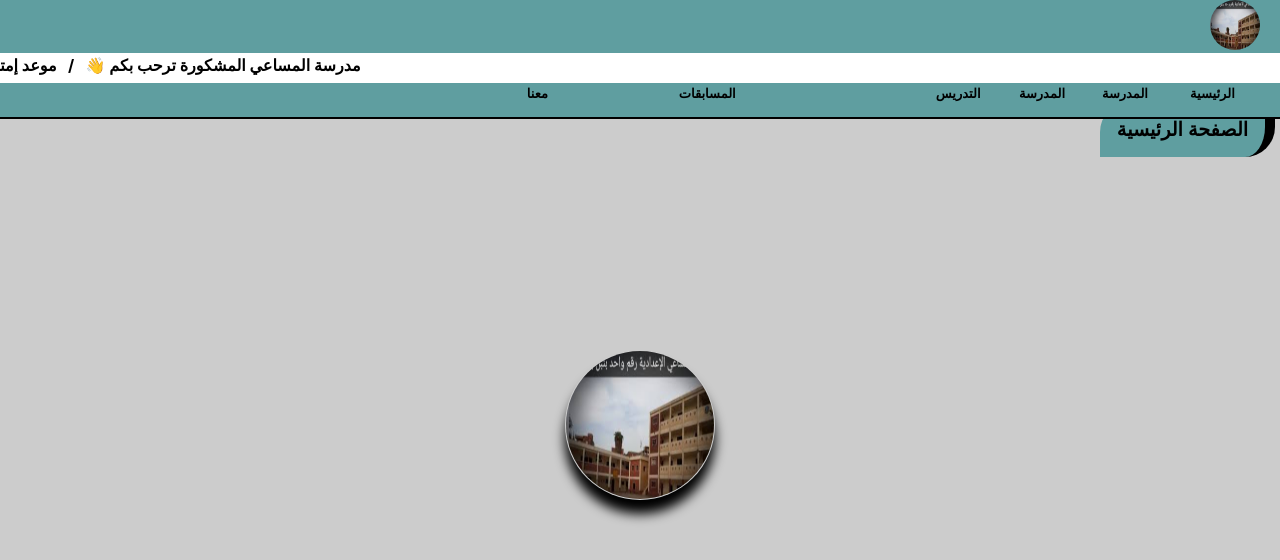
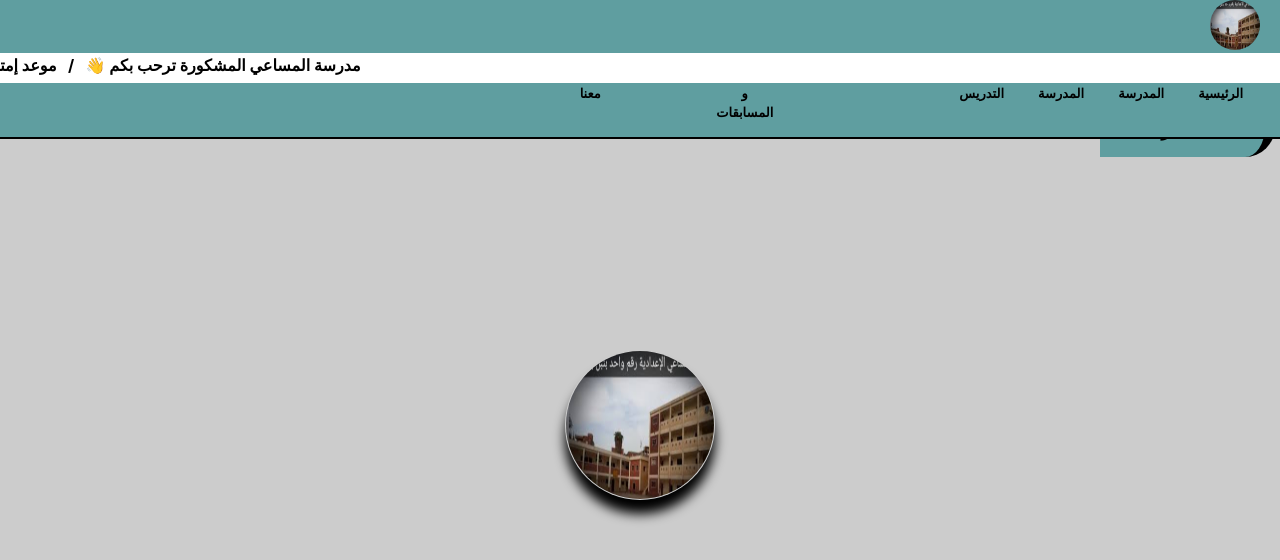
Before and after one commit to ziadabuolila/elmasay_almashkora_ashmoun_school, a plain HTML site: page index.html in a window 1280 px wide. Drawn offline with Linux system fonts and the light colour scheme.

Commit message:
Update style.css

```diff
--- a/css/style.css
+++ b/css/style.css
@@ -55,7 +55,7 @@ header > .nav {
     display: flex;
     justify-content: space-between;
     align-items: center;
-    padding: 0 20px 0 500px;
+    padding: 0 20px 0 1000px;
 }
 header > .nav img.logo {
     width: 50px;
```
